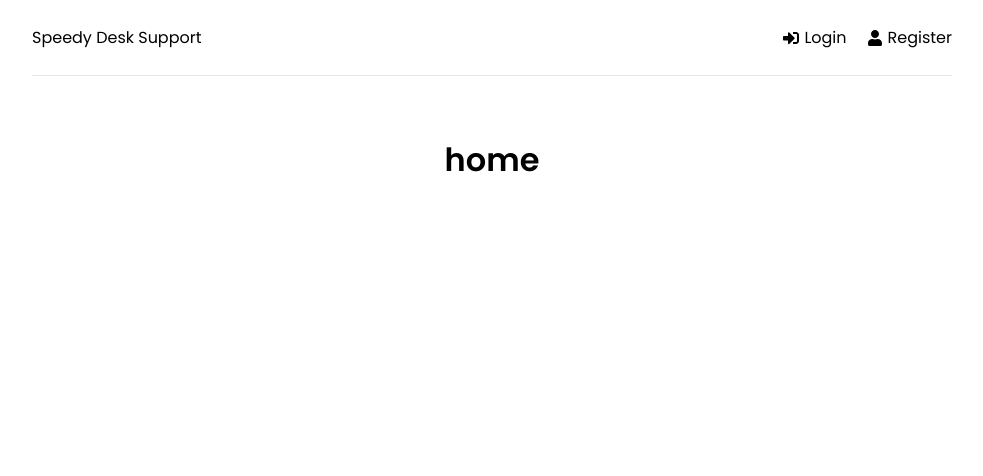
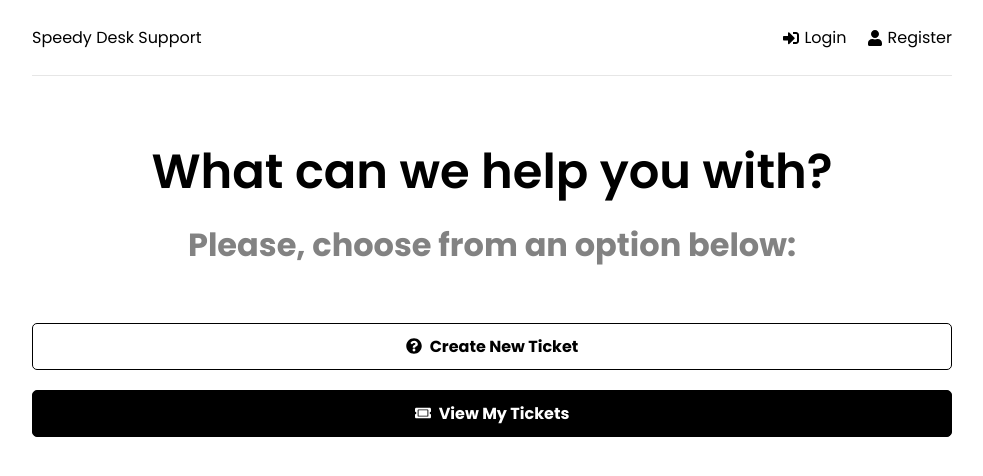
Before and after one commit to luispellizzon/speedy-support-ticket-app, a React (Create React App) app in the folder frontend/: page / in a window 1280 px wide. Shown: the top 476 px of the page, without its empty margins (148-1131 px from the left). Built offline with nearby package versions, Linux system fonts and the light colour scheme.

Commit message:
Home Page created

```diff
--- a/frontend/src/pages/Home.js
+++ b/frontend/src/pages/Home.js
@@ -1,10 +1,20 @@
-import React from "react";
+import { Link } from "react-router-dom";
+import { FaQuestionCircle, FaTicketAlt } from "react-icons/fa";
 
 function Home() {
   return (
-    <div>
-      <h1>home</h1>
-    </div>
+    <>
+      <section className="heading">
+        <h1>What can we help you with?</h1>
+        <p>Please, choose from an option below:</p>
+      </section>
+      <Link to="/new-ticket" className="btn btn-reverse btn-block">
+        <FaQuestionCircle /> Create New Ticket
+      </Link>
+      <Link to="/tickets" className="btn btn-block">
+        <FaTicketAlt /> View My Tickets
+      </Link>
+    </>
   );
 }
 
```
